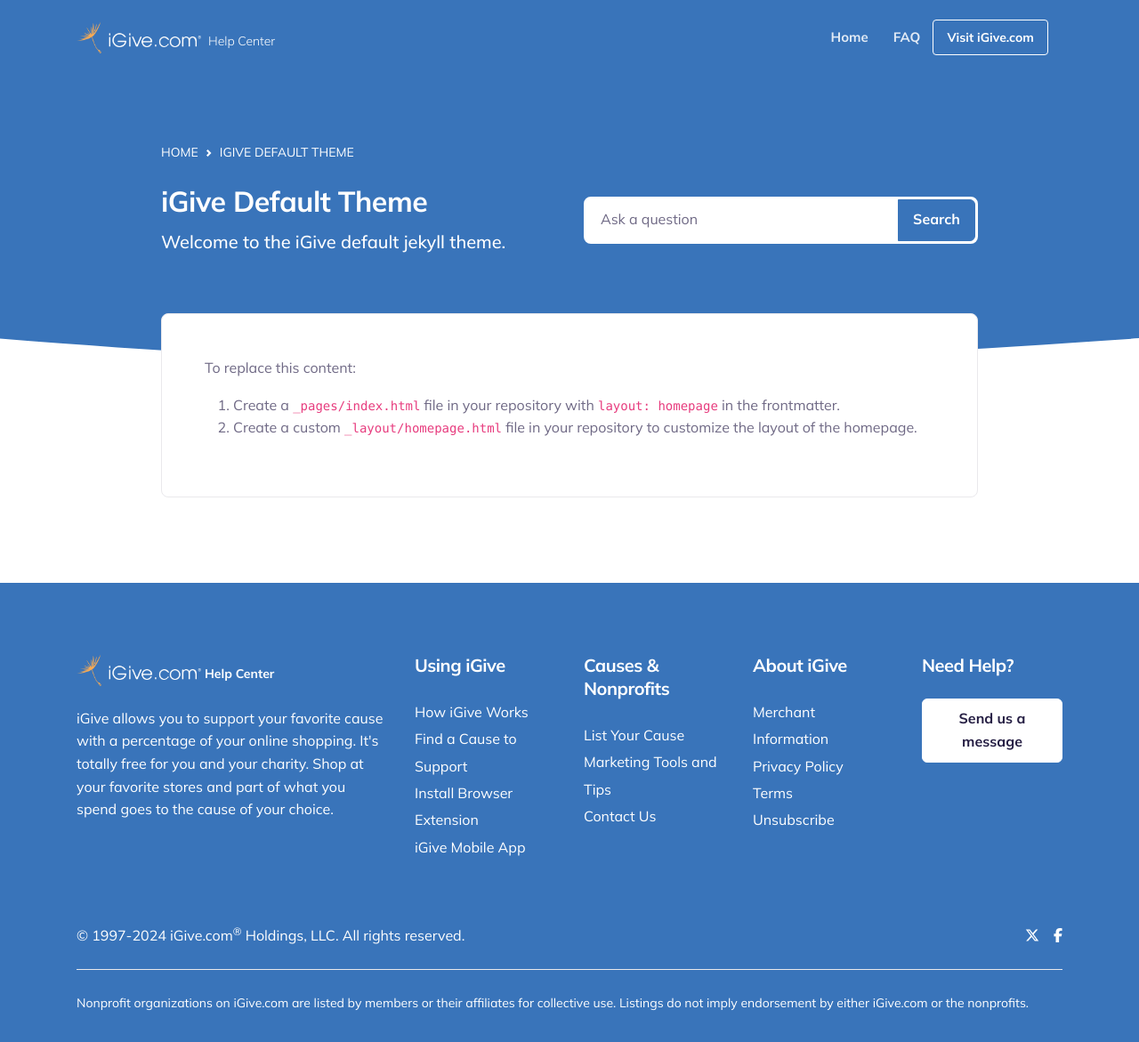
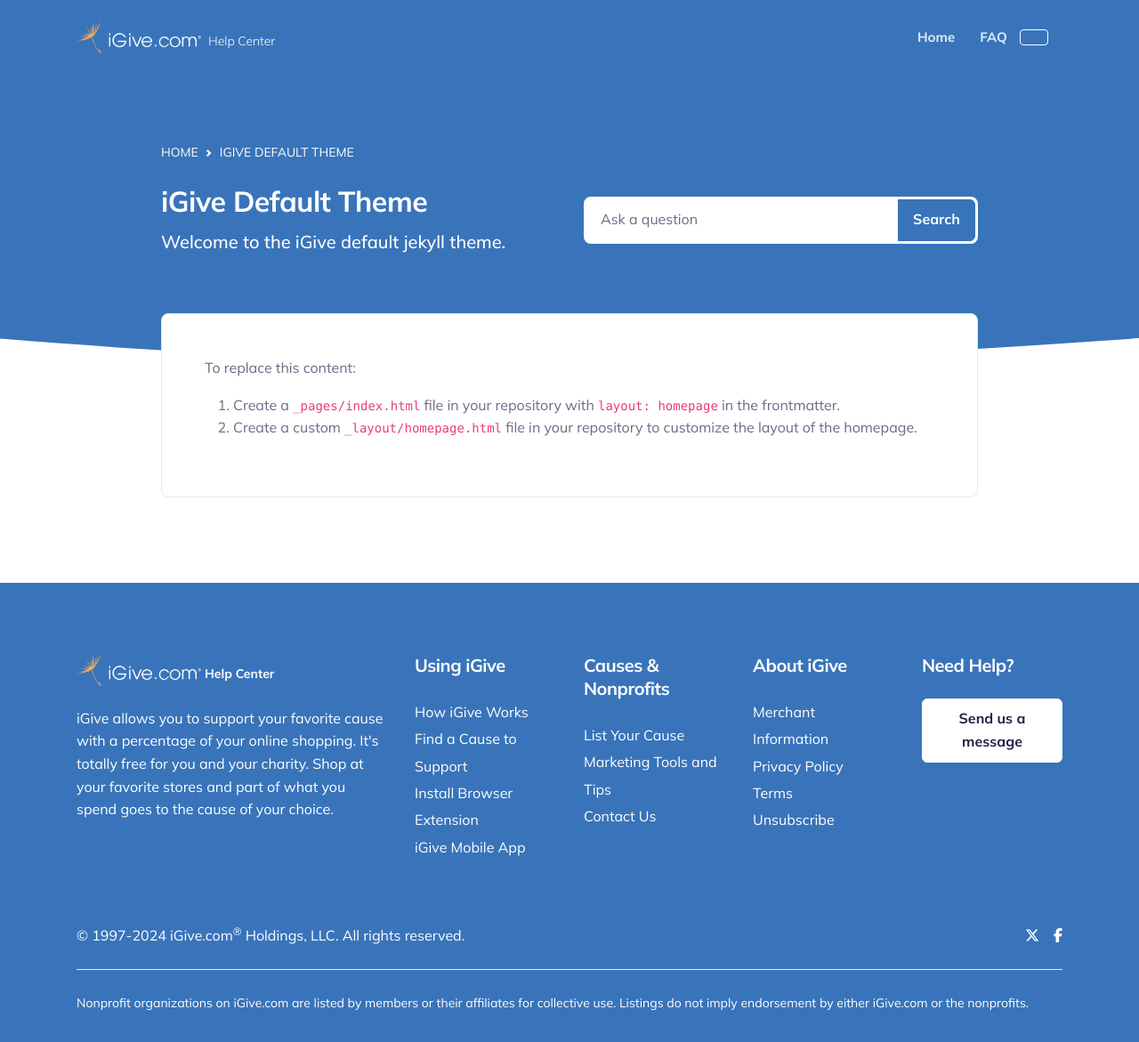
Before and after one commit to iGive-com/igive-jekyll-theme, a Jekyll site: the page built from _pages/index.md, in a window 1280 px wide and 1171 px high. Shown: the whole window at 89% size. Built offline with Jekyll 4.4.1, drawn with Linux system fonts in a browser that asks for light colours; nearby versions of some CDN libraries; our own code applies the rules of GitHub Pages for plain Markdown files.

Commit message:
Update navbar.html

```diff
--- a/_includes/navbar.html
+++ b/_includes/navbar.html
@@ -60,7 +60,7 @@
 
                     {% if site.data.navbar.button %}
                     <div class="d-flex align-items-center">
-                        <a href="https://www.igive.com/default.cfm" class="btn btn-outline-white btn-sm">Visit iGive.com</a>
+                        <a href="{{ site.data.navbar.button.title }}" class="btn btn-outline-white btn-sm">{{ site.data.navbar.button.url }}</a>
                     </div>
                     {% endif %}
 
```
